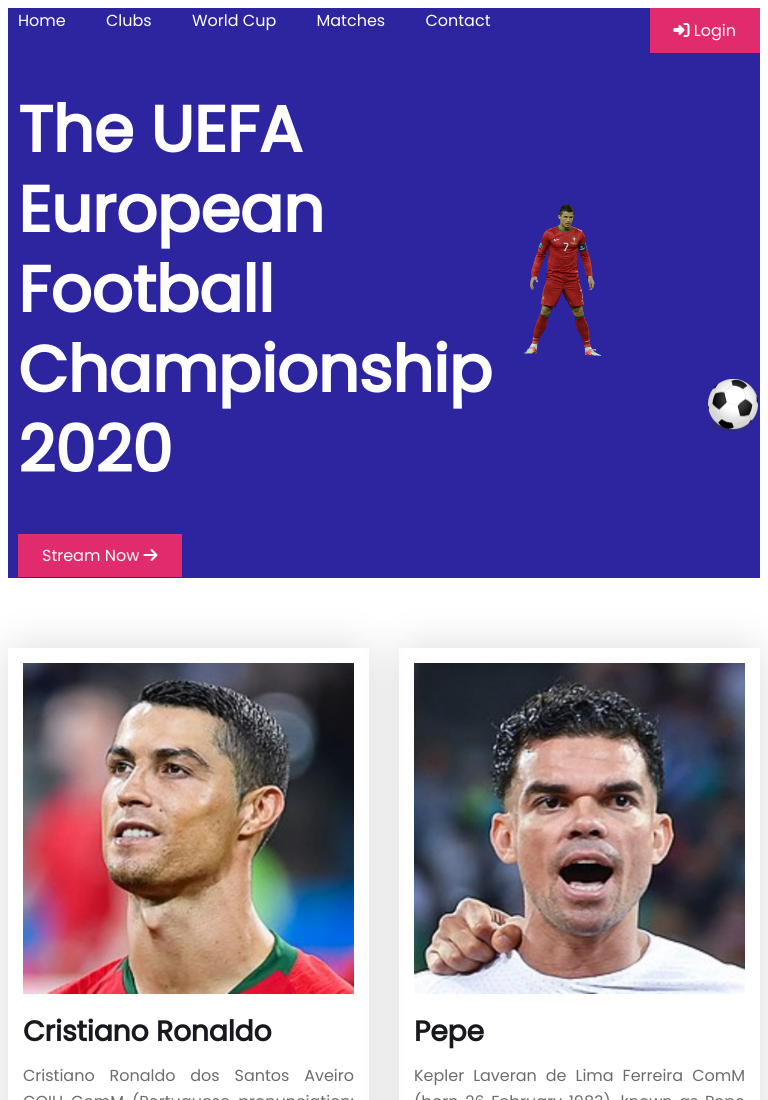
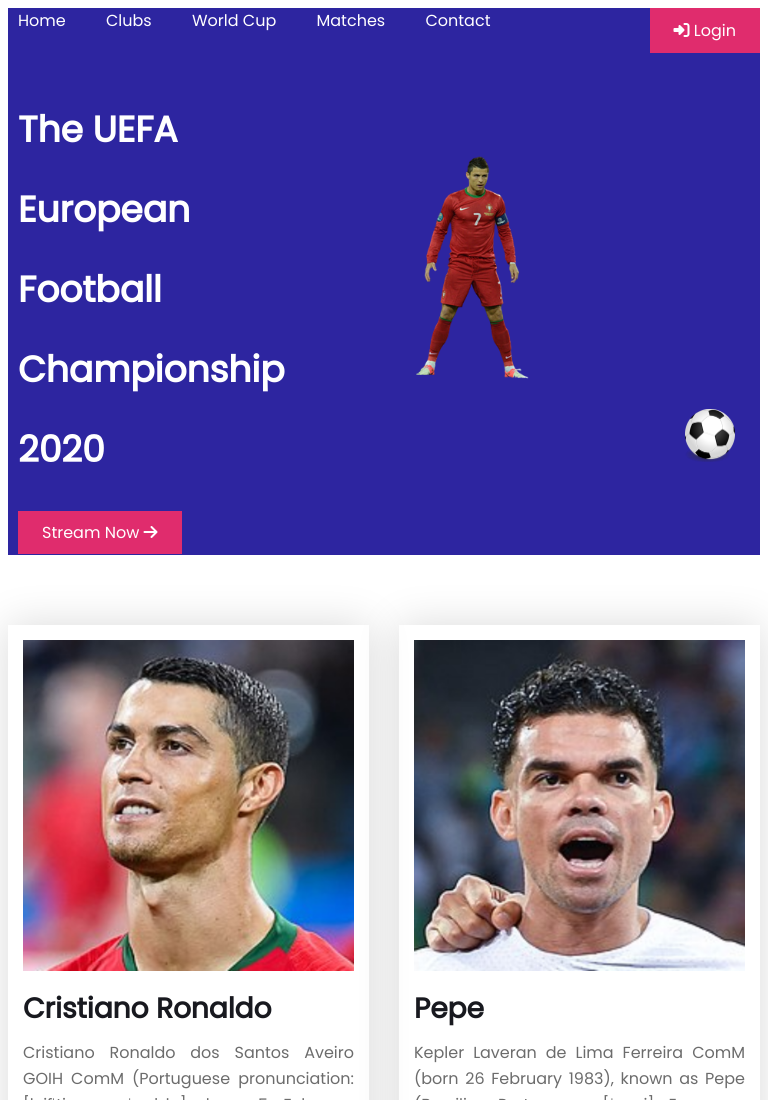
Before and after one commit to sujoykarnel/responsive-football-portugal, a plain HTML site: page index.html in a window 768 px wide. Shown: the top 1100 px of the page. Drawn offline with Linux system fonts and the light colour scheme.

Commit message:
Banner updated

```diff
--- a/styles/style.css
+++ b/styles/style.css
@@ -237,6 +237,10 @@ footer .social-media a{
     header{
         padding: 0;
     }
+    .banner h2 {
+        font-size: 36px;
+        max-width: 70%;
+    }
     .players {
         grid-template-columns: repeat(2, 1fr);
     }
```
